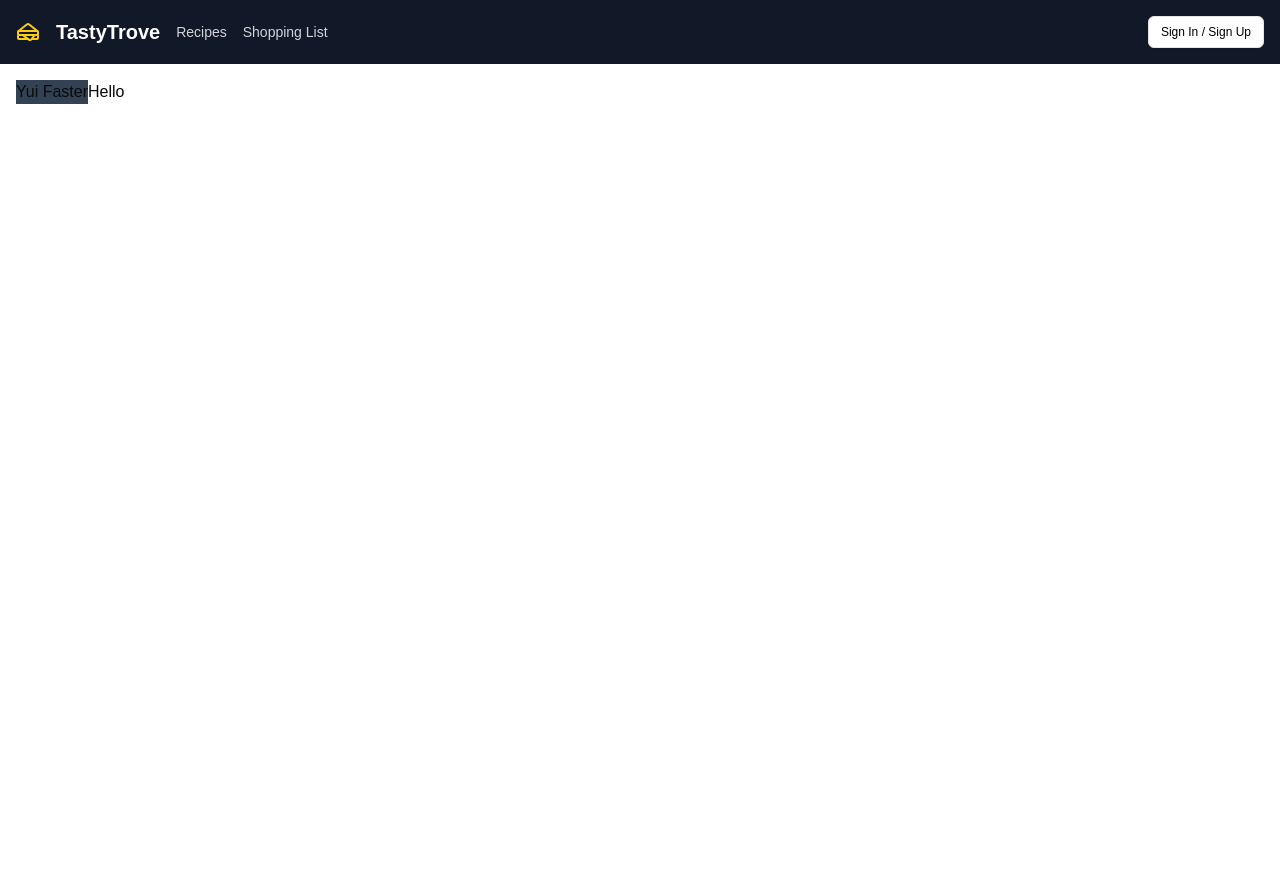
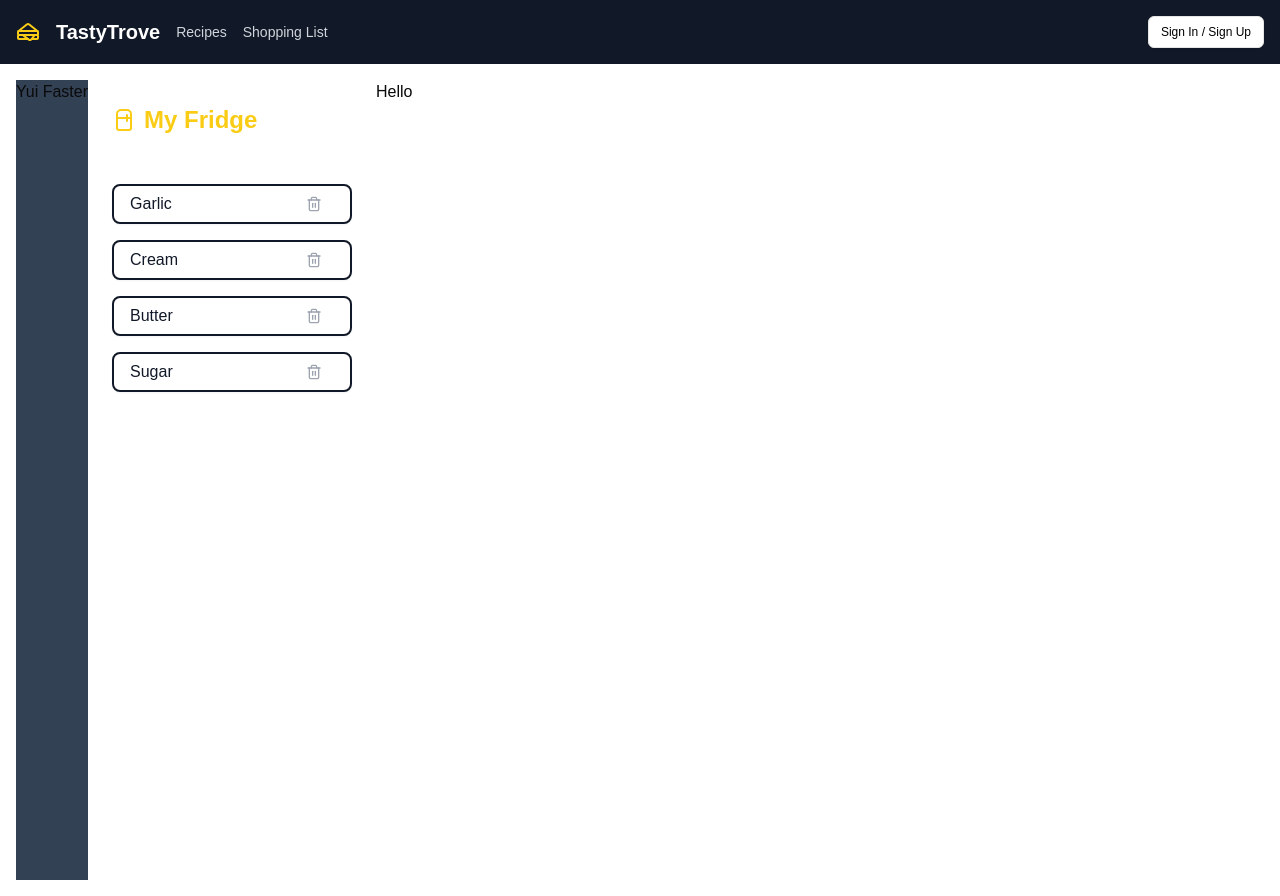
Before and after one commit to Misa2799/Recepi-application_school-project, a Next.js app in the folder frontend/zaragoza-project/: page / in a window 1280 px wide. Before the commit the page ends 800 px from the top, so only its background shows below. Built offline with nearby package versions, Linux system fonts and the light colour scheme; no server answers.

Commit message:
new sidebard

```diff
--- a/frontend/zaragoza-project/src/app/page.tsx
+++ b/frontend/zaragoza-project/src/app/page.tsx
@@ -1,8 +1,6 @@
-'use client'
+"use client";
+import RecipesSideBar from "@/components/recipesSideBar";
 import SideBar from "@/components/sideBar";
-import { useEffect, useState } from "react";
-import { getRecipes, addRecipes, deleteRecipes } from '@/app/actions'
-import { recipe } from "@/types/types";
 
 export default function Home() {
   // const [ recipes, setRecipes ] = useState<recipe[]>([])
@@ -17,7 +15,8 @@ export default function Home() {
 
   return (
     <div className="flex flex-1 p-4">
-      <SideBar/>
+      <SideBar />
+      <RecipesSideBar />
       Hello
     </div>
   );
--- /dev/null
+++ b/frontend/zaragoza-project/src/components/recipesSideBar.tsx
@@ -0,0 +1,61 @@
+"use client";
+
+import { Refrigerator, Trash2 } from "lucide-react";
+import { useState } from "react";
+import { Button } from "./ui/button";
+
+export default function RecipesSideBar() {
+  const [foodItems, setFoodItems] = useState([
+    "Garlic",
+    "Cream",
+    "Butter",
+    "Sugar",
+  ]);
+  const [searchTerm, setSearchTerm] = useState("");
+  const [newFoodItem, setNewFoodItem] = useState("");
+
+  const handleDelete = (item: string) => {
+    setFoodItems(foodItems.filter((food) => food !== item));
+  };
+
+  const handleAdd = () => {
+    if (newFoodItem && !foodItems.includes(newFoodItem)) {
+      setFoodItems([...foodItems, newFoodItem]);
+      setNewFoodItem("");
+    }
+  };
+
+  const filteredItems = foodItems.filter((item) =>
+    item.toLowerCase().includes(searchTerm.toLowerCase())
+  );
+
+  return (
+    <div className="flex h-screen bg-gray-900">
+      <div className="w-72 bg-white p-6">
+        <h2 className="text-2xl font-bold mb-6 flex items-center text-yellow-400">
+          <Refrigerator className="mr-2" />
+          My Fridge
+        </h2>
+        <div className="flex mb-6 bg-gray-200  text-gray-900 text-sm rounded-lg w-full"></div>
+        <ul className="space-y-4">
+          {filteredItems.map((item) => (
+            <li
+              key={item}
+              className="flex h-10 justify-between items-center bg-white p-4 border-2 border-gray-900 rounded-lg shadow-sm"
+            >
+              <span className="font-medium text-gray-900">{item}</span>
+              <Button
+                variant="ghost"
+                size="sm"
+                onClick={() => handleDelete(item)}
+                className="text-gray-400 hover:text-yellow-400 transition-colors"
+              >
+                <Trash2 className="h-4 w-4" />
+              </Button>
+            </li>
+          ))}
+        </ul>
+      </div>
+    </div>
+  );
+}
```
